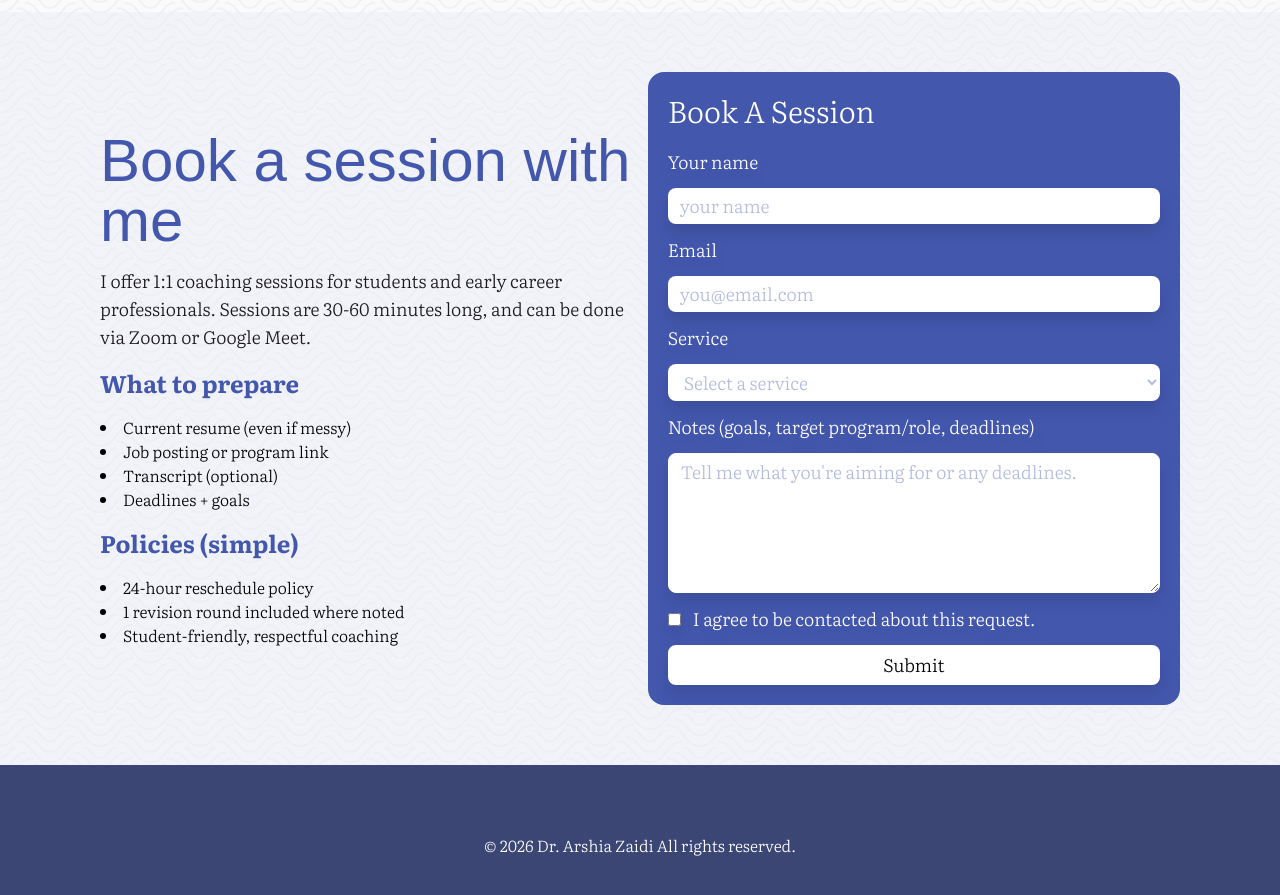
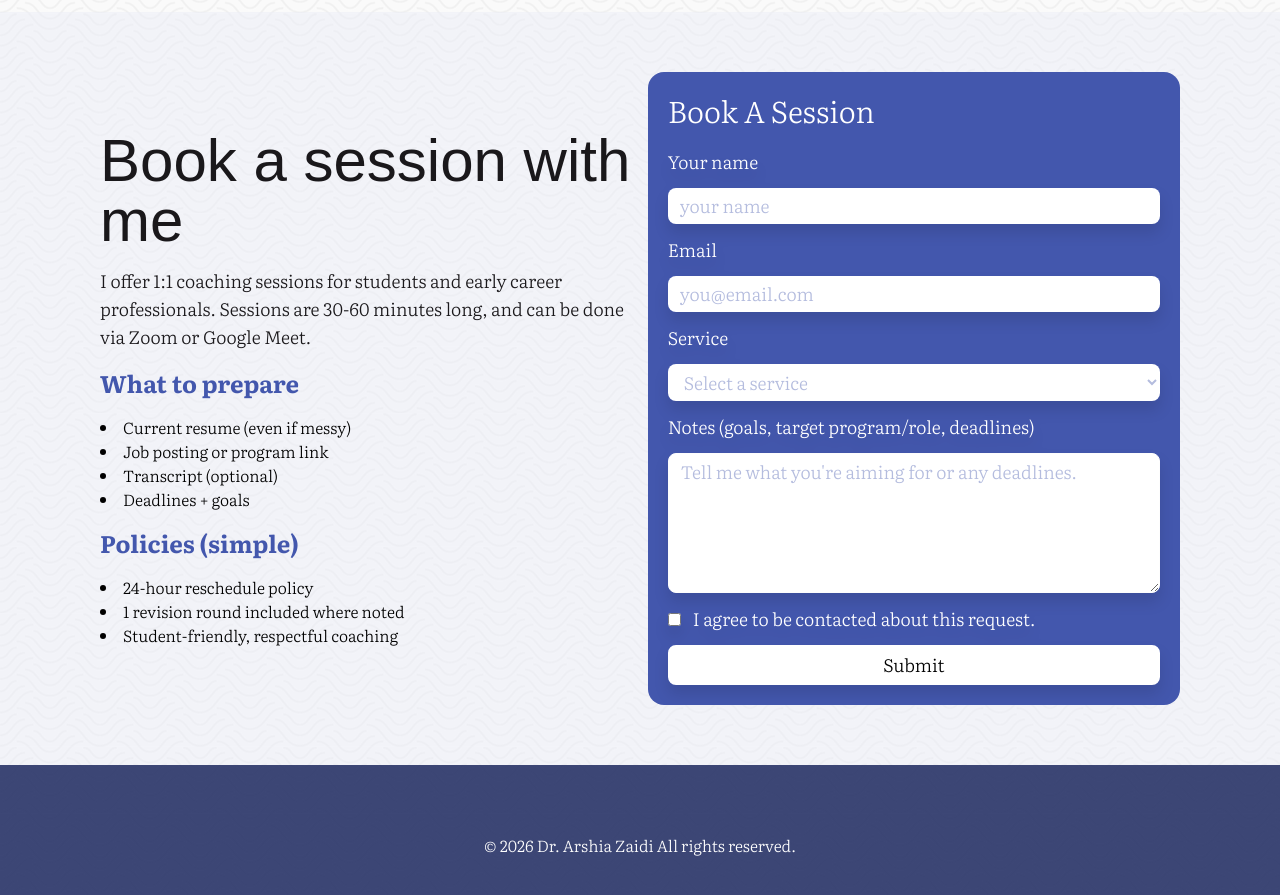
Before and after one commit to Dennis-Jedidiah/research_assistant_site_1, a React (Vite) app in the folder website/: page / in a window 1280 px wide. Shown: the part 3720-4615 px from the top of the page. Built offline with nearby package versions, Linux system fonts and the light colour scheme; a web font is replaced by a local one.

Commit message:
make booking section header black

```diff
--- a/website/src/components/Section_booking.jsx
+++ b/website/src/components/Section_booking.jsx
@@ -20,7 +20,7 @@ const BookASession = () => {
       id="book_a_session"
     >
       <div className="flex flex-col justify-center gap-4 basis-4/8">
-        <h1 className="text-6xl font-bold heading-font text-custom-blue-500">
+        <h1 className="text-6xl font-bold heading-font text-custom-black-500">
           Book a session with me
         </h1>
         <p className="text-lg font-light text-custom-black-500">
```
